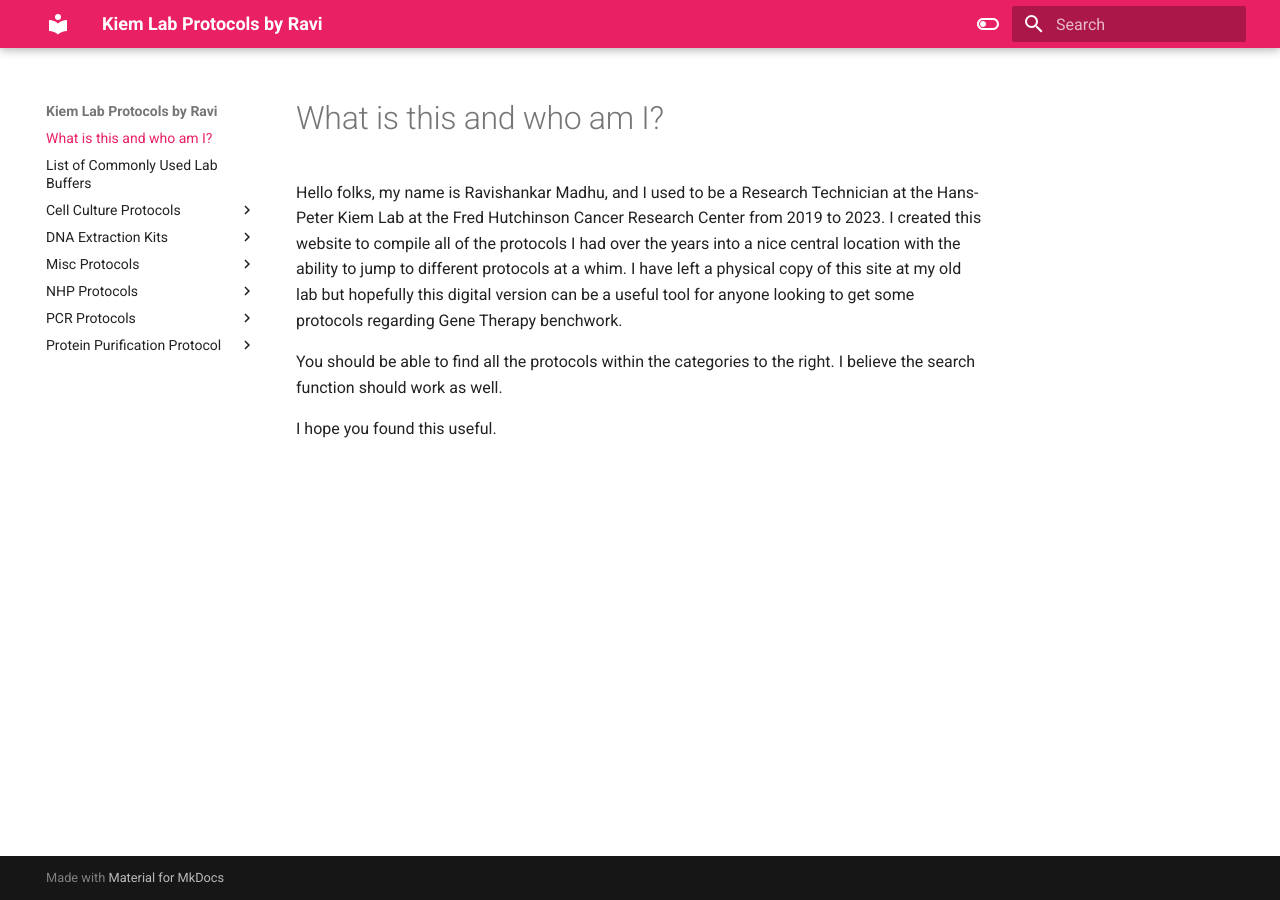
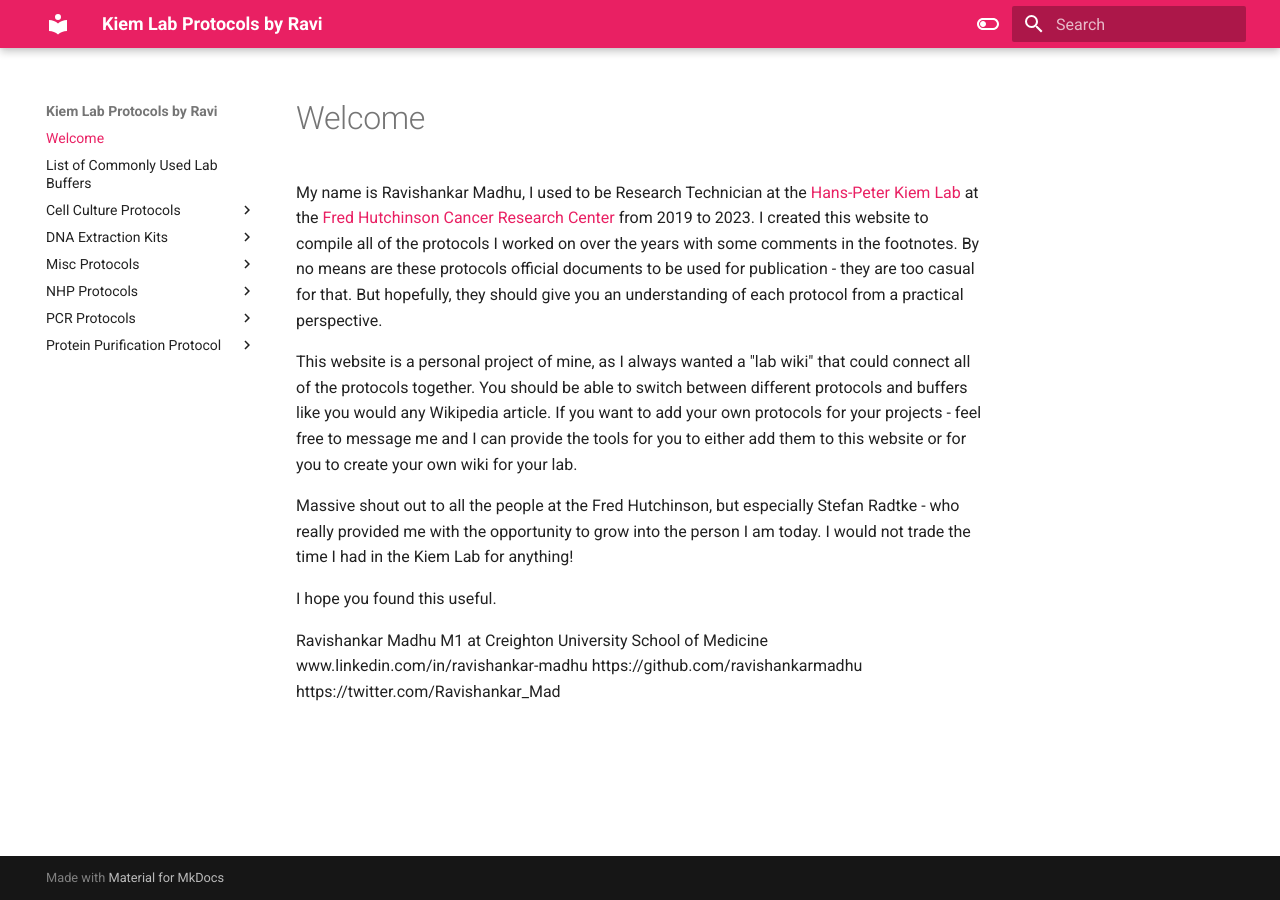
Before and after one commit to ravishankarmadhu/KiemLabProtocols, an MkDocs documentation site: the page built from docs/index.md, in a window 1280 px wide. Built offline with MkDocs 1.6.1 and Material for MkDocs 9.7.7, drawn with Linux system fonts in a browser that asks for light colours.

Commit message:
Update index.md

```diff
--- a/docs/index.md
+++ b/docs/index.md
@@ -1,8 +1,15 @@
-# What is this and who am I?
+# Welcome
 
+My name is Ravishankar Madhu, I used to be Research Technician at the [Hans-Peter Kiem](https://www.fredhutch.org/en/faculty-lab-directory/kiem-hans-peter.html) [Lab](https://research.fredhutch.org/kiem/en.html) at the [Fred Hutchinson Cancer Research Center](https://www.fredhutch.org/en.html) from 2019 to 2023. I created this website to compile all of the protocols I worked on over the years with some comments in the footnotes. By no means are these protocols official documents to be used for publication - they are too casual for that. But hopefully, they should give you an understanding of each protocol from a practical perspective.
 
-Hello folks, my name is Ravishankar Madhu, and I used to be a Research Technician at the Hans-Peter Kiem Lab at the Fred Hutchinson Cancer Research Center from 2019 to 2023. I created this website to compile all of the protocols I had over the years into a nice central location with the ability to jump to different protocols at a whim. I have left a physical copy of this site at my old lab but hopefully this digital version can be a useful tool for anyone looking to get some protocols regarding Gene Therapy benchwork.
+This website is a personal project of mine, as I always wanted a "lab wiki" that could connect all of the protocols together. You should be able to switch between different protocols and buffers like you would any Wikipedia article. If you want to add your own protocols for your projects - feel free to message me and I can provide the tools for you to either add them to this website or for you to create your own wiki for your lab.
 
-You should be able to find all the protocols within the categories to the right. I believe the search function should work as well.
+Massive shout out to all the people at the Fred Hutchinson, but especially Stefan Radtke - who really provided me with the opportunity to grow into the person I am today. I would not trade the time I had in the Kiem Lab for anything!
 
 I hope you found this useful.
+
+Ravishankar Madhu
+M1 at Creighton University School of Medicine
+www.linkedin.com/in/ravishankar-madhu
+https://github.com/ravishankarmadhu
+https://twitter.com/Ravishankar_Mad
```
